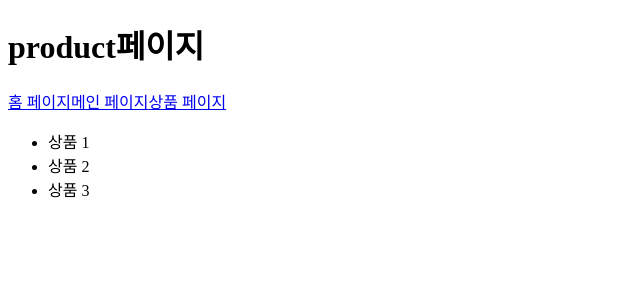
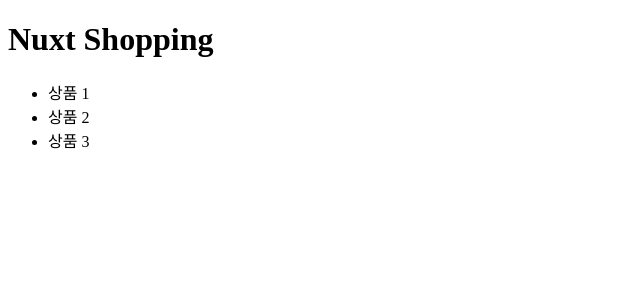
Before and after one commit to gunwoongPark/Hit-Nuxt, a Nuxt app: page /product in a window 1280 px wide. Shown: the top 300 px of the page, without its empty margins (0-640 px from the left). Built offline with nearby package versions, Linux system fonts and the light colour scheme.

Commit message:
상품 상세 페이지를 구현하기 위한 사전 작업

```diff
--- a/layouts/default.vue
+++ b/layouts/default.vue
@@ -1,11 +1,8 @@
 <template>
   <div>
     <header>
-      <h1>{{ $route.name }}페이지</h1>
+      <h1>Nuxt Shopping</h1>
     </header>
-    <NuxtLink to="/">홈 페이지</NuxtLink>
-    <NuxtLink to="/main">메인 페이지</NuxtLink>
-    <NuxtLink to="/product">상품 페이지</NuxtLink>
     <Nuxt />
   </div>
 </template>
--- a/pages/index.vue
+++ b/pages/index.vue
@@ -8,6 +8,7 @@
           v-for="product in products"
           :key="product.id"
           class="item flex"
+          @click="moveToDetailPage(product.id)"
         >
           <img
             class="product-image"
@@ -34,6 +35,12 @@
     }));
     return { products }
   },
+
+  methods: {
+    moveToDetailPage (id) {
+      console.log(id);
+    }
+  }
 };
 </script>
 
```
